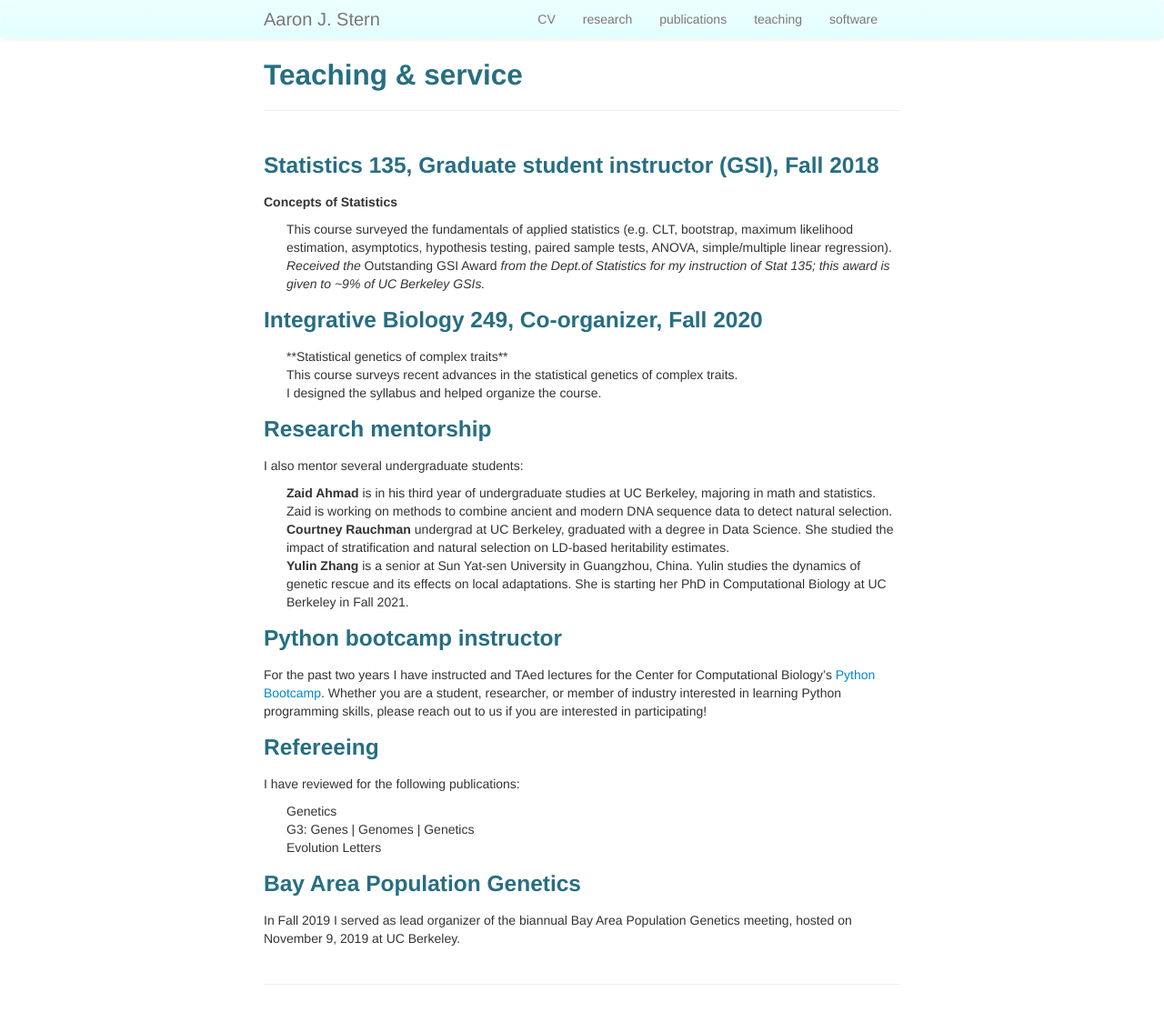
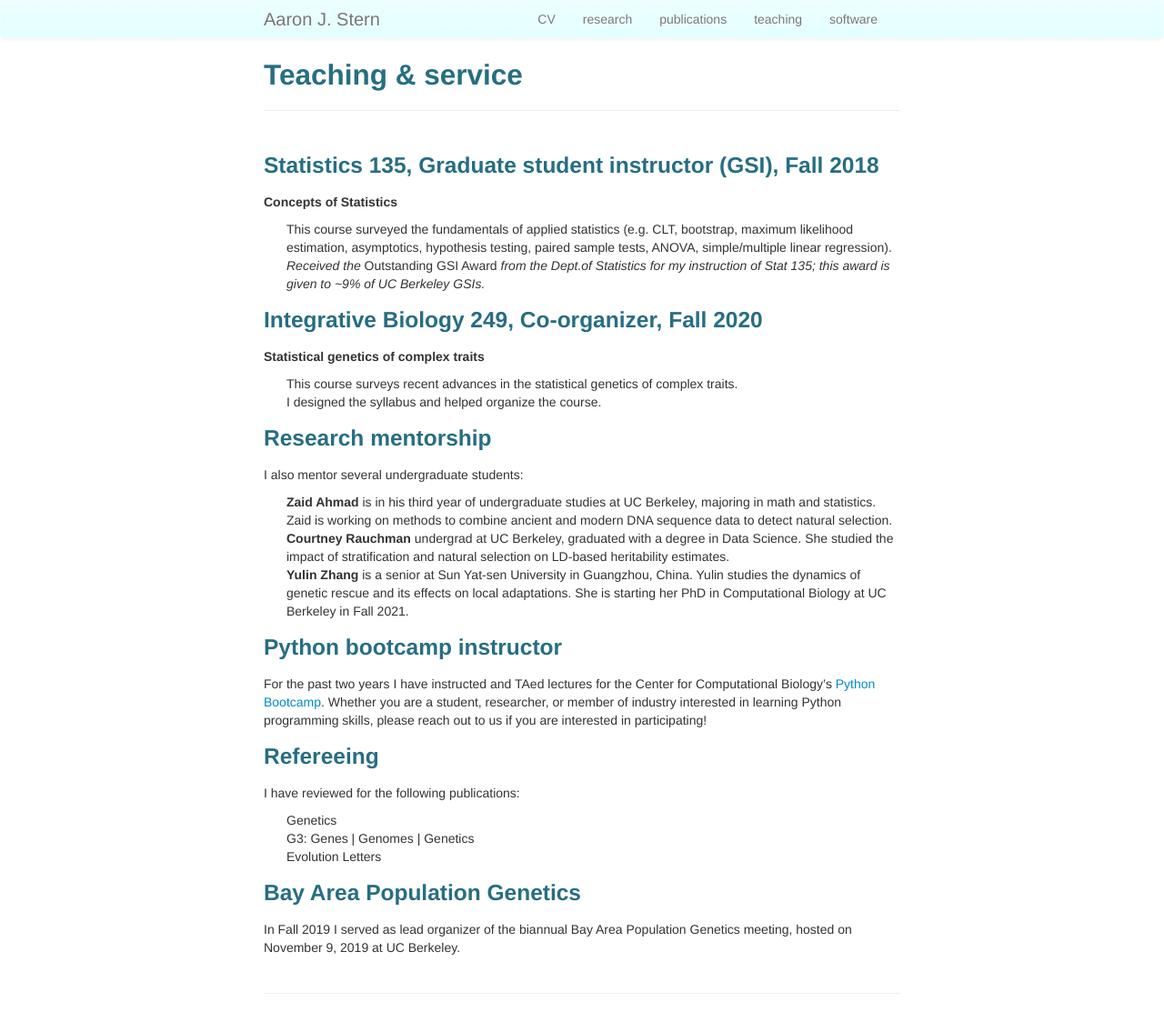
Before and after one commit to 35ajstern/simple_academic_website, a Jekyll site: the page built from pages/teaching.md, in a window 1280 px wide. Shown: the whole page at 91% size. Built offline with Jekyll 4.4.1, drawn with Linux system fonts in a browser that asks for light colours.

Commit message:
asdfasdf

```diff
--- a/pages/teaching.md
+++ b/pages/teaching.md
@@ -12,8 +12,8 @@ description: Aaron Stern | Teaching
 </ul>
 
 ### Integrative Biology 249, Co-organizer, Fall 2020
+**Statistical genetics of complex traits**
 <ul style="list-style-type:none;">
-**Statistical genetics of complex traits**
 <li> This course surveys recent advances in the statistical genetics of complex traits.</li>
 <li> I designed the syllabus and helped organize the course.</li>
 </ul>
```
